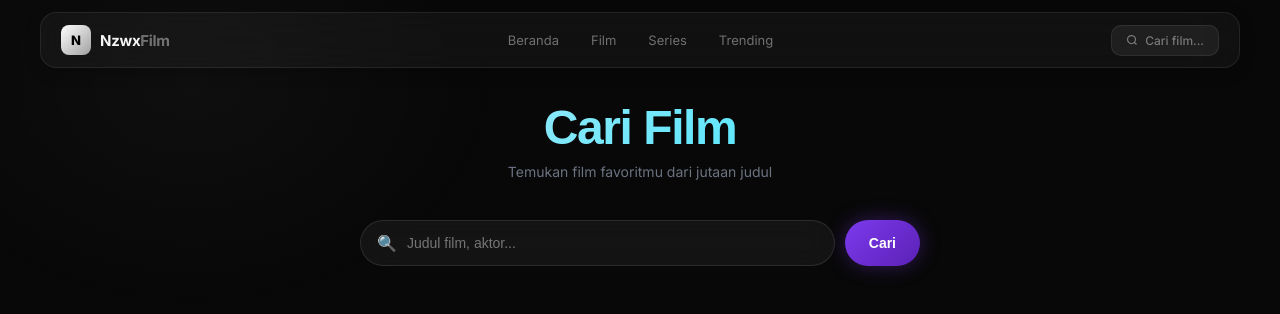
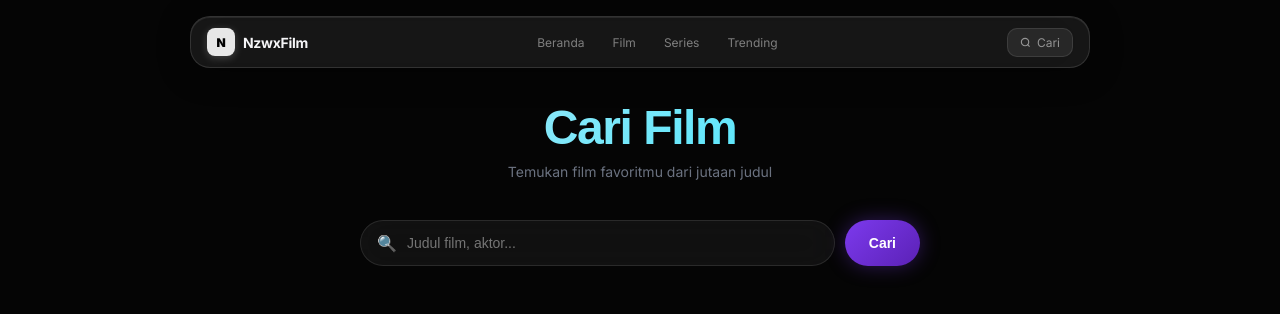
Before and after one commit to egialghazy18-rgb/nzwxfilm, a Next.js app: page /search in a window 1280 px wide. Shown: the top 314 px of the page. Built offline with nearby package versions, Linux system fonts and the light colour scheme.

Commit message:
redesign: glassmorphism premium v3

```diff
--- a/app/components/Navbar.jsx
+++ b/app/components/Navbar.jsx
@@ -8,7 +8,7 @@ export default function Navbar() {
   const pathname = usePathname();
 
   useEffect(() => {
-    const fn = () => setScrolled(window.scrollY > 30);
+    const fn = () => setScrolled(window.scrollY > 40);
     window.addEventListener('scroll', fn);
     return () => window.removeEventListener('scroll', fn);
   }, []);
@@ -22,57 +22,71 @@ export default function Navbar() {
 
   return (
     <nav style={{
-      position: 'fixed', top: 12, left: '50%', transform: 'translateX(-50%)',
-      zIndex: 999, width: 'calc(100% - 48px)', maxWidth: 1200,
-      height: 56,
-      display: 'flex', alignItems: 'center', justifyContent: 'space-between',
-      padding: '0 20px',
-      background: scrolled ? 'rgba(10,10,10,0.75)' : 'rgba(255,255,255,0.04)',
-      backdropFilter: 'blur(24px)',
-      WebkitBackdropFilter: 'blur(24px)',
-      border: '1px solid rgba(255,255,255,0.08)',
-      borderRadius: 16,
-      transition: 'all 0.3s ease',
-      boxShadow: scrolled ? '0 8px 32px rgba(0,0,0,0.4)' : '0 4px 16px rgba(0,0,0,0.2)',
+      position: 'fixed', top: 16, left: '50%',
+      transform: 'translateX(-50%)',
+      zIndex: 999,
+      width: 'calc(100% - 32px)',
+      maxWidth: 900,
+      height: 52,
+      display: 'flex', alignItems: 'center',
+      justifyContent: 'space-between',
+      padding: '0 16px',
+      background: scrolled
+        ? 'rgba(5,5,5,0.85)'
+        : 'rgba(255,255,255,0.07)',
+      backdropFilter: 'blur(32px)',
+      WebkitBackdropFilter: 'blur(32px)',
+      border: '1px solid rgba(255,255,255,0.12)',
+      borderRadius: 20,
+      boxShadow: '0 4px 32px rgba(0,0,0,0.4), inset 0 1px 0 rgba(255,255,255,0.08)',
+      transition: 'all 0.4s ease',
     }}>
-      <Link href="/" style={{ display: 'flex', alignItems: 'center', gap: 9 }}>
+
+      {/* Logo */}
+      <Link href="/" style={{ display: 'flex', alignItems: 'center', gap: 8, flexShrink: 0 }}>
         <div style={{
-          width: 30, height: 30, borderRadius: 8,
-          background: 'linear-gradient(135deg, #fff 0%, rgba(255,255,255,0.6) 100%)',
+          width: 28, height: 28, borderRadius: 8,
+          background: 'rgba(255,255,255,0.9)',
           display: 'flex', alignItems: 'center', justifyContent: 'center',
-          fontSize: 13, fontWeight: 800, color: '#000',
+          fontSize: 12, fontWeight: 900, color: '#000',
+          boxShadow: '0 2px 8px rgba(255,255,255,0.2)',
         }}>N</div>
-        <span style={{ fontWeight: 700, fontSize: 15, color: '#f5f5f7', letterSpacing: '-0.3px' }}>
-          Nzwx<span style={{ color: 'rgba(255,255,255,0.4)' }}>Film</span>
+        <span style={{ fontWeight: 700, fontSize: 14, color: '#f5f5f7', letterSpacing: '-0.3px' }}>
+          NzwxFilm
         </span>
       </Link>
 
+      {/* Links */}
       <div style={{ display: 'flex', alignItems: 'center', gap: 2 }}>
         {links.map(l => (
           <Link key={l.href} href={l.href} style={{
-            padding: '6px 14px', borderRadius: 10, fontSize: 13,
-            fontWeight: pathname === l.href ? 600 : 400,
-            color: pathname === l.href ? '#fff' : 'rgba(255,255,255,0.4)',
-            background: pathname === l.href ? 'rgba(255,255,255,0.1)' : 'transparent',
-            border: pathname === l.href ? '1px solid rgba(255,255,255,0.1)' : '1px solid transparent',
+            padding: '5px 12px', borderRadius: 10,
+            fontSize: 12, fontWeight: pathname === l.href ? 600 : 400,
+            color: pathname === l.href ? '#fff' : 'rgba(255,255,255,0.45)',
+            background: pathname === l.href
+              ? 'rgba(255,255,255,0.12)'
+              : 'transparent',
+            border: pathname === l.href
+              ? '1px solid rgba(255,255,255,0.12)'
+              : '1px solid transparent',
             transition: 'all 0.2s',
           }}>{l.label}</Link>
         ))}
       </div>
 
+      {/* Search */}
       <Link href="/search" style={{
-        display: 'flex', alignItems: 'center', gap: 7,
-        padding: '7px 14px', borderRadius: 10,
-        background: 'rgba(255,255,255,0.06)',
-        border: '1px solid rgba(255,255,255,0.08)',
-        color: 'rgba(255,255,255,0.4)',
-        fontSize: 12, fontWeight: 500,
-        transition: 'all 0.2s',
+        display: 'flex', alignItems: 'center', gap: 6,
+        padding: '6px 12px', borderRadius: 10,
+        background: 'rgba(255,255,255,0.08)',
+        border: '1px solid rgba(255,255,255,0.1)',
+        color: 'rgba(255,255,255,0.5)',
+        fontSize: 12, flexShrink: 0,
       }}>
-        <svg width="12" height="12" viewBox="0 0 24 24" fill="none" stroke="currentColor" strokeWidth="2.5">
+        <svg width="11" height="11" viewBox="0 0 24 24" fill="none" stroke="currentColor" strokeWidth="2.5">
           <circle cx="11" cy="11" r="8"/><path d="m21 21-4.35-4.35"/>
         </svg>
-        Cari film...
+        Cari
       </Link>
     </nav>
   );
--- a/app/globals.css
+++ b/app/globals.css
@@ -1,26 +1,29 @@
-@import url('https://fonts.googleapis.com/css2?family=Inter:wght@300;400;500;600;700;800&display=swap');
+@import url('https://fonts.googleapis.com/css2?family=Inter:wght@300;400;500;600;700;800;900&display=swap');
 
 *, *::before, *::after { margin: 0; padding: 0; box-sizing: border-box; }
 html { scroll-behavior: smooth; }
 
 body {
-  background: #080808;
+  background: #050505;
   color: #f5f5f7;
-  font-family: 'Inter', -apple-system, sans-serif;
+  font-family: 'Inter', sans-serif;
   overflow-x: hidden;
-  min-height: 100vh;
-}
-
-body::before {
-  content: '';
-  position: fixed;
-  top: -20%; left: -10%;
-  width: 50%; height: 60%;
-  background: radial-gradient(ellipse, rgba(255,255,255,0.03) 0%, transparent 70%);
-  pointer-events: none; z-index: 0;
 }
 
 a { text-decoration: none; color: inherit; }
+::-webkit-scrollbar { width: 3px; }
+::-webkit-scrollbar-thumb { background: rgba(255,255,255,0.1); border-radius: 2px; }
 
-::-webkit-scrollbar { width: 3px; }
-::-webkit-scrollbar-thumb { background: rgba(255,255,255,0.15); border-radius: 2px; }
+.glass {
+  background: rgba(255,255,255,0.06);
+  backdrop-filter: blur(24px);
+  -webkit-backdrop-filter: blur(24px);
+  border: 1px solid rgba(255,255,255,0.1);
+}
+
+.glass-dark {
+  background: rgba(0,0,0,0.5);
+  backdrop-filter: blur(24px);
+  -webkit-backdrop-filter: blur(24px);
+  border: 1px solid rgba(255,255,255,0.07);
+}
```
Also changed, not shown: app/components/MovieCard.jsx (+48 -17 lines), app/page.jsx (+46 -31 lines).
